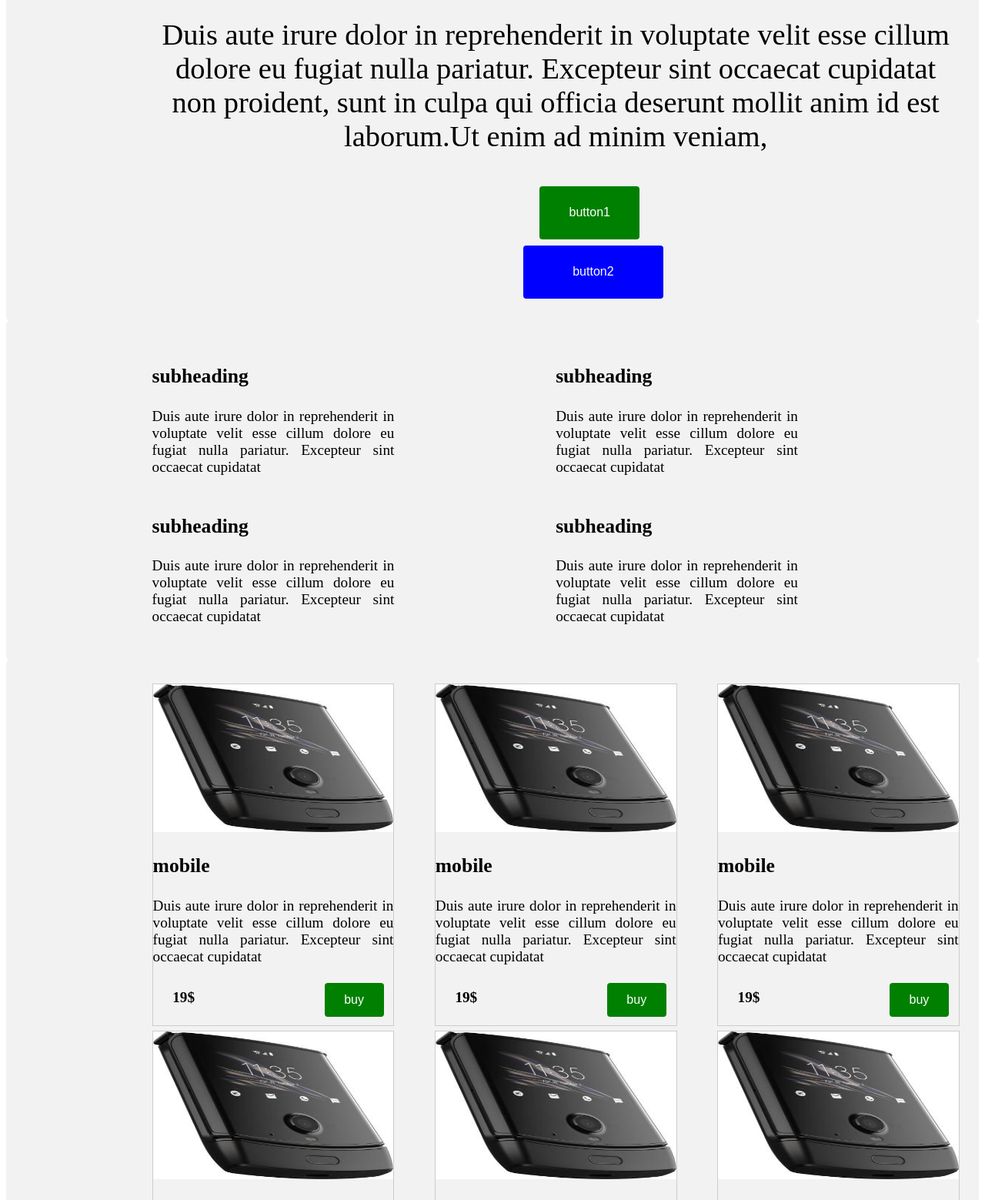
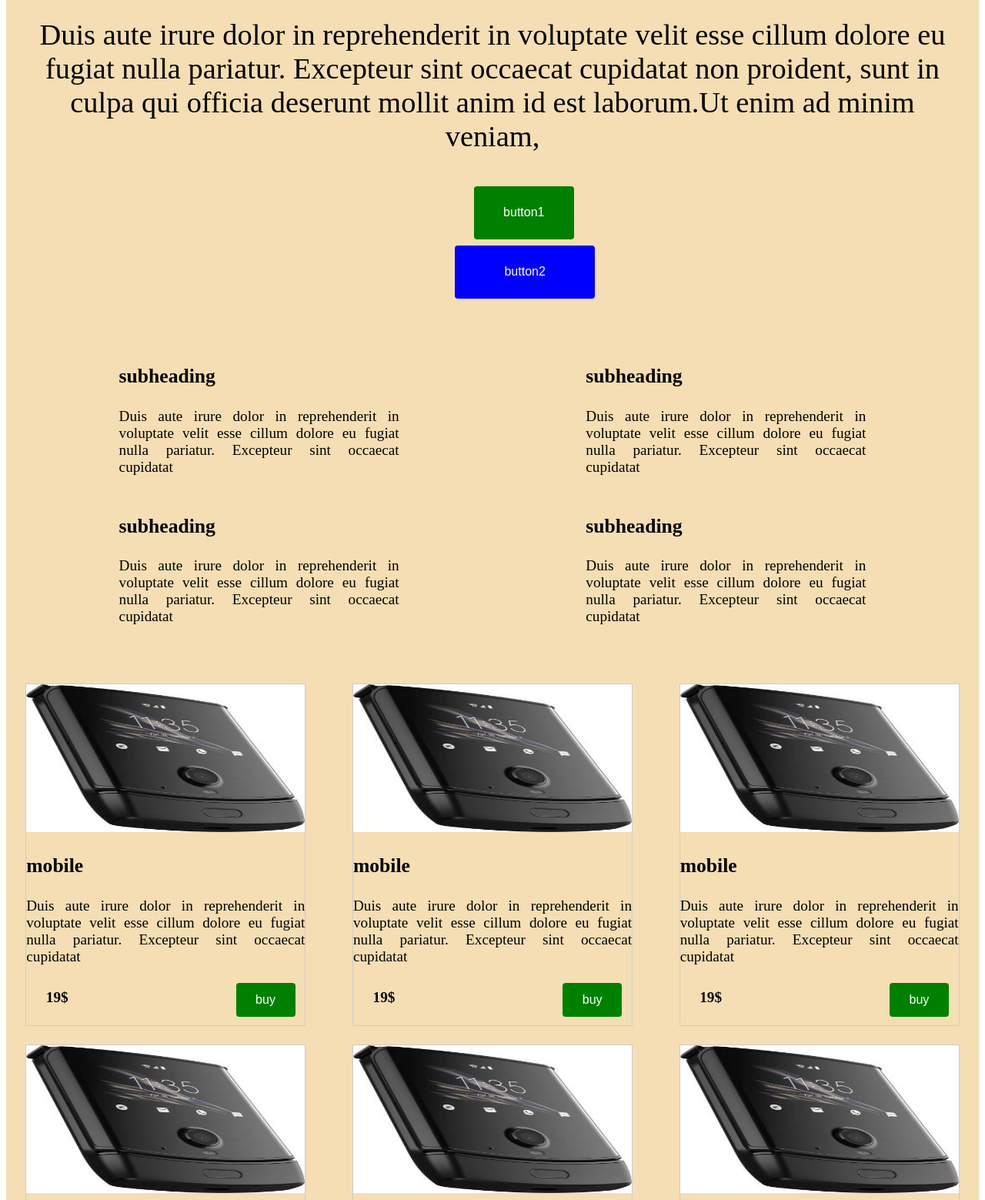
Before and after one commit to saurabh2297/guvibootcamptask, a plain HTML site: page assesment1/index.html in a window 1280 px wide. Shown: the part 755-2314 px from the top of the page at 77% size. Drawn offline with Linux system fonts and the light colour scheme.

Commit message:
Update index.html

```diff
--- a/assesment1/index.html
+++ b/assesment1/index.html
@@ -134,14 +134,15 @@
       </div>
 
 
-    <div class="container">
+    <div class="container2">
         <h1>Jumbotron heading</h1>
         <p>Duis aute irure dolor in reprehenderit in voluptate velit esse cillum dolore eu fugiat nulla pariatur. Excepteur sint occaecat cupidatat non proident, sunt in culpa qui officia deserunt mollit anim id est laborum.Ut enim ad minim veniam,</p>
         <button class="green">button1</button>
         <button class="blue">button2</button>
     </div>
-    <div class="container">
+    <div class="container2">
         <div class ="row">
+            <div class="col-10"></div>
             <div class="col-30">
                 <h3>subheading</h3>
                 <p class="p2">
@@ -157,6 +158,7 @@
             </div>
         </div>
         <div class="row">
+            <div class="col-10"></div>
             <div class="col-30">
                 <h3>subheading</h3>
                 <p class="p2">
@@ -172,7 +174,7 @@
             </div>
         </div>
     </div>
-    <div class="container">
+    <div class="container2">
         <div class="row">
             <div class="col-30">
                 <div class="card">
@@ -207,6 +209,7 @@
                   </div>
             </div>
         </div>
+        <br>
         <div class="row">
             <div class="col-30">
                 <div class="card">
```
